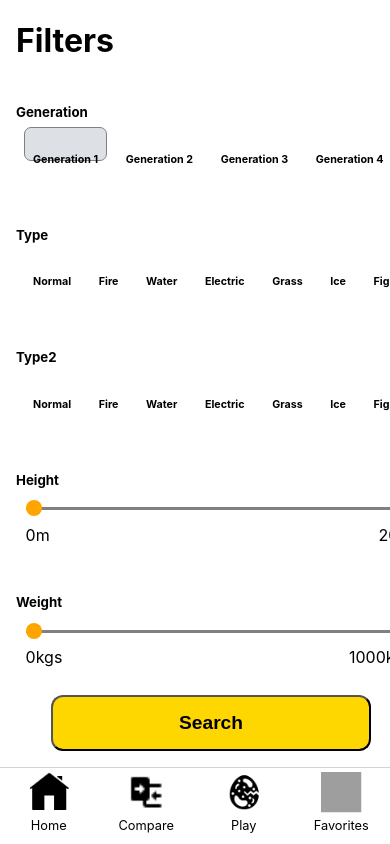
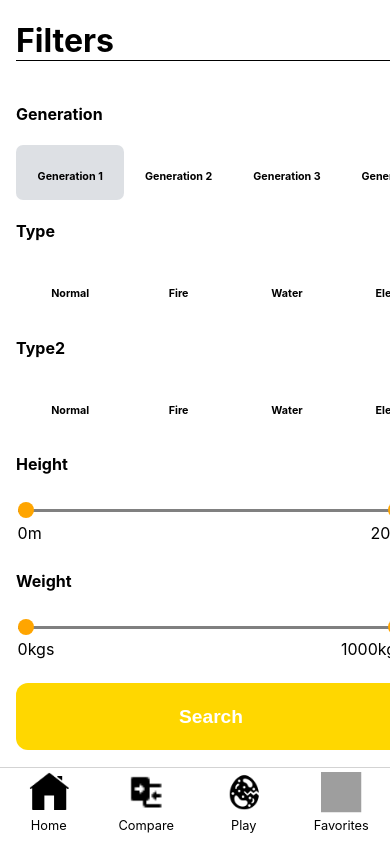
Before and after one commit to Cg9291/pokedex, a React (Create React App) app: page /filter/1 in a window 390 px wide. Built offline with nearby package versions, Linux system fonts and the light colour scheme; grey boxes are pictures that could not be loaded.

Commit message:
worked on filter ui - mobile sizes

```diff
--- a/src/components/homepage/filteredSearch/filter/Filter.tsx
+++ b/src/components/homepage/filteredSearch/filter/Filter.tsx
@@ -6,35 +6,32 @@ import { OptionsRow } from "./OptionsRow";
 
 export function Filters(props: { styleOfFilter: string; nameOfFilter: string }): React.ReactElement {
     return (
-        <FiltersContainer>
+        <Container>
             <FiltersHeadersContainer>
                 <FiltersHeadersValue>{capitalizeWords(props.nameOfFilter)}</FiltersHeadersValue>
             </FiltersHeadersContainer>
             <OptionsContainer>
                 <OptionsRow styleOfParentFilter={props.styleOfFilter} nameOfParentFilter={props.nameOfFilter} />
             </OptionsContainer>
-        </FiltersContainer>
+        </Container>
     );
 }
 
-const FiltersContainer = styled(ContainerPrototype)`
-    width: 100%;
-    height: 1fr;
+const Container = styled(ContainerPrototype)`
     flex-direction: column;
-    overflow-x: hidden;
-    //border: 0.1rem solid red;
+    overflow: hidden;
+    flex: 1 1 0;
 `;
 
-const FiltersHeadersContainer = styled.div`
-    display: flex;
-    align-items: start;
-    height: 30%;
+const FiltersHeadersContainer = styled(ContainerPrototype)`
+    align-items: center;
+    flex: 0 0 40%;
 `;
 
 const OptionsContainer = styled(ContainerPrototype)`
-    max-width: 100%;
-    height: 1fr;
     overflow-x: scroll;
-    padding: 0.5rem 0.5rem 0 0.5rem;
+    align-items: flex-start;
+    flex: 1 0 0;
+    //padding-block: 1vh;
 `;
-const FiltersHeadersValue = styled.h5``;
+const FiltersHeadersValue = styled.h4``;
--- a/src/components/homepage/filteredSearch/filter/Options.tsx
+++ b/src/components/homepage/filteredSearch/filter/Options.tsx
@@ -1,6 +1,7 @@
 import styled from "styled-components/macro";
 import { Slider } from "./Slider";
 import { FocusedFilterOptionsInterface, FocusedFilterOptionsKitInterface } from "../../../../pages/FilteredSearch";
+import ContainerPrototype from "../../../prototypes/ContainerPrototype";
 
 export function Options(props: {
     optionValue: string;
@@ -22,7 +23,7 @@ export function Options(props: {
         ] === props.optionValue;
 
     return props.optionStyle === "button" ? (
-        <OptionsButtonContainer $isFocused={isOptionFocused ? true : false}>
+        <ButtonContainer $isFocused={isOptionFocused ? true : false}>
             <OptionsButtonLabel>
                 {props.filtersName === "generation" ? (
                     <>
@@ -49,21 +50,20 @@ export function Options(props: {
                     </>
                 )}
             </OptionsButtonLabel>
-        </OptionsButtonContainer>
+        </ButtonContainer>
     ) : (
         <Slider nameOfParentFilter={props.filtersName} />
     );
 }
 
-const OptionsButtonContainer = styled.div<{ $isFocused?: boolean }>`
-    display: flex;
+const ButtonContainer = styled(ContainerPrototype)<{ $isFocused?: boolean }>`
+    justify-content: center;
     align-items: center;
-    width: max-content;
-    height: 2rem;
-    margin: 0 0.6rem 0.7rem 0;
-    padding: 0 0.5rem;
+    aspect-ratio: 2/1;
+    //margin: 0 0.6rem 0.7rem 0;
+    //padding: 0 0.5rem;
     border-radius: 7px;
-    border: ${(props) => (props.$isFocused ? "0.1rem solid grey" : "0.1rem solid transparent")};
+    //border: ${(props) => (props.$isFocused ? "0.1rem solid grey" : "0.1rem solid transparent")};
     background-color: ${(props) => (props.$isFocused ? "rgba(108, 122, 137, 0.23)" : "inherit")};
 `;
 
@@ -85,6 +85,7 @@ const ButtonInput = styled.input.attrs({ type: "radio" })`
 const OptionValue = styled.h6`
     display: flex;
     align-items: center;
+    justify-content: center;
     width: 100%;
     height: 100%;
 `;
--- a/src/components/homepage/filteredSearch/filter/Slider.tsx
+++ b/src/components/homepage/filteredSearch/filter/Slider.tsx
@@ -31,10 +31,10 @@ export function Slider(props: { nameOfParentFilter: string }): React.ReactElemen
     };
 
     return (
-        <OptionsSliderContainer>
-            <OptionsSliderInputContainer>
-                <OptionsSliderLabel>
-                    <OptionsSliderInput
+        <SliderContainer>
+            <SliderInputContainer>
+                <SliderLabel>
+                    <SliderInput
                         name={`min${capitalizeWords(props.nameOfParentFilter)}`}
                         type="range"
                         min="0"
@@ -44,9 +44,9 @@ export function Slider(props: { nameOfParentFilter: string }): React.ReactElemen
                         onChange={(e) => handleSliderChange(e)}
                         ref={(node) => (inputThumbsRefs.current.min = node)}
                     />
-                </OptionsSliderLabel>
-                <OptionsSliderLabel>
-                    <OptionsSliderInput
+                </SliderLabel>
+                <SliderLabel>
+                    <SliderInput
                         name={`max${capitalizeWords(props.nameOfParentFilter)}`}
                         type="range"
                         min="0"
@@ -56,38 +56,37 @@ export function Slider(props: { nameOfParentFilter: string }): React.ReactElemen
                         onChange={(e) => handleSliderChange(e, true)}
                         ref={(node) => (inputThumbsRefs.current.max = node)}
                     />
-                </OptionsSliderLabel>
-            </OptionsSliderInputContainer>
-            <OptionsSliderValuesRow>
-                <OptionsSliderValue>
+                </SliderLabel>
+            </SliderInputContainer>
+            <ValuesRow>
+                <SliderValue>
                     {props.nameOfParentFilter === "height" ? `${sliderMinValue}m` : `${sliderMinValue}kgs`}
-                </OptionsSliderValue>
-                <OptionsSliderValue>
+                </SliderValue>
+                <SliderValue>
                     {props.nameOfParentFilter === "height" ? `${sliderMaxValue}m` : `${sliderMaxValue}kgs`}
-                </OptionsSliderValue>
-            </OptionsSliderValuesRow>
-        </OptionsSliderContainer>
+                </SliderValue>
+            </ValuesRow>
+        </SliderContainer>
     );
 }
 
-const OptionsSliderContainer = styled.div`
-    display: flex;
+const SliderContainer = styled(ContainerPrototype)`
     flex-direction: column;
-    width: 100%;
     padding: 0 0.1rem;
+    overflow-y: hidden;
 `;
 
-const OptionsSliderInputContainer = styled.div`
-    min-height: 1em;
+const SliderInputContainer = styled(ContainerPrototype)`
+    //min-height: 1em;
     position: relative;
 `;
 
-const OptionsSliderLabel = styled.label``;
-const OptionsSliderInput = styled.input`
+const SliderLabel = styled.label``;
+const SliderInput = styled.input`
     -webkit-appearance: none;
     position: absolute;
     left: 0;
-    bottom: 0;
+    top: 50%;
     width: 100%;
     pointer-events: none;
     background: none; /* get rid of white Chrome background */
@@ -128,11 +127,11 @@ const OptionsSliderInput = styled.input`
     }
 `;
 
-const OptionsSliderValuesRow = styled(ContainerPrototype)`
-    margin-top: 0.9rem;
+const ValuesRow = styled(ContainerPrototype)`
+    //margin-top: 0.9rem;
     justify-content: space-between;
 `;
 
-const OptionsSliderValue = styled.div`
+const SliderValue = styled.div`
     align-self: flex-start;
 `;
--- a/src/pages/FilteredSearch.tsx
+++ b/src/pages/FilteredSearch.tsx
@@ -78,9 +78,9 @@ export function FilteredSearch(): React.ReactElement {
 
     return (
         <Container>
+            <Title>Filters</Title>
             <Form onSubmit={handleSubmit}>
-                <Title>Filters</Title>
-                {displayFilters()}
+                <FiltersContainer>{displayFilters()}</FiltersContainer>
                 <SubmitButton />
             </Form>
         </Container>
@@ -89,31 +89,43 @@ export function FilteredSearch(): React.ReactElement {
 
 const Container = styled(ContainerPrototype)`
     flex-direction: column;
+    flex: 1 0 0;
     overflow: hidden;
     padding: 0 1rem;
+`;
+const Title = styled.h1`
+    border-bottom: 1px solid black;
 `;
 
 const Form = styled.form.attrs({
     method: "get",
     encType: "multipart/form-data"
 })`
-    flex-direction: inherit;
+    display: flex;
+    flex-direction: column;
     width: 100%;
     height: 100%;
-    display: flex;
+    flex: 1 0 0;
+    overflow: hidden;
+    gap: 2vh;
+    padding-bottom: 2vh;
 `;
-const Title = styled.h1`
-    //margin: 1rem 0 1rem 1rem;
+
+const FiltersContainer = styled(ContainerPrototype)`
+    flex-direction: column;
+    flex: 1 0 0;
 `;
 
 const SubmitButtonContainer = styled.button.attrs({ type: "submit" })`
-    width: 20rem;
-    height: 20rem;
+    width: 100%;
+    height: 100%;
+    flex: 0 0 10%;
     margin-left: auto;
     margin-right: auto;
     border-radius: 12px;
     background-color: gold;
     font-size: 1.2em;
     font-weight: 600;
-    margin-bottom: 1rem;
+    border-color: transparent;
+    color: white;
 `;
```
